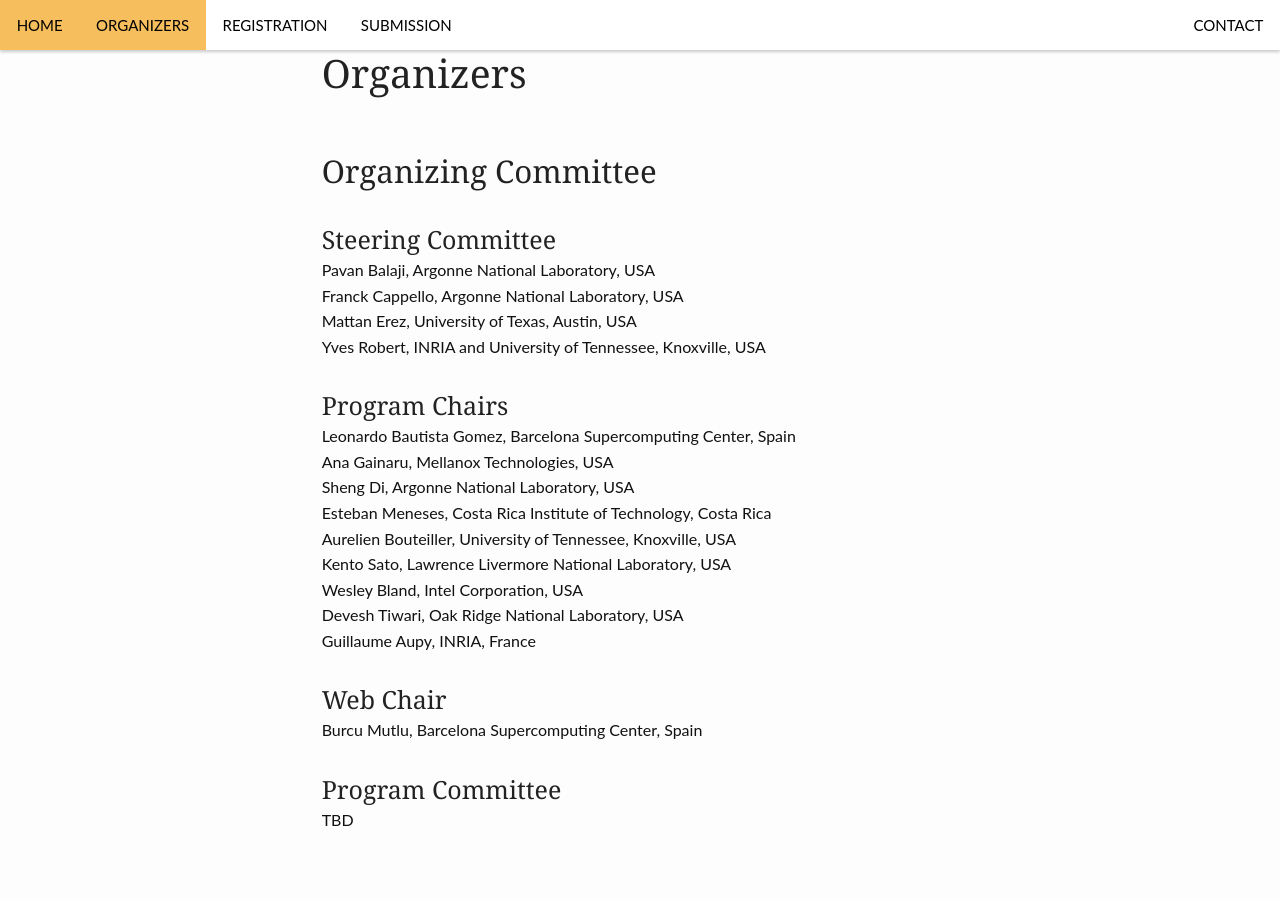
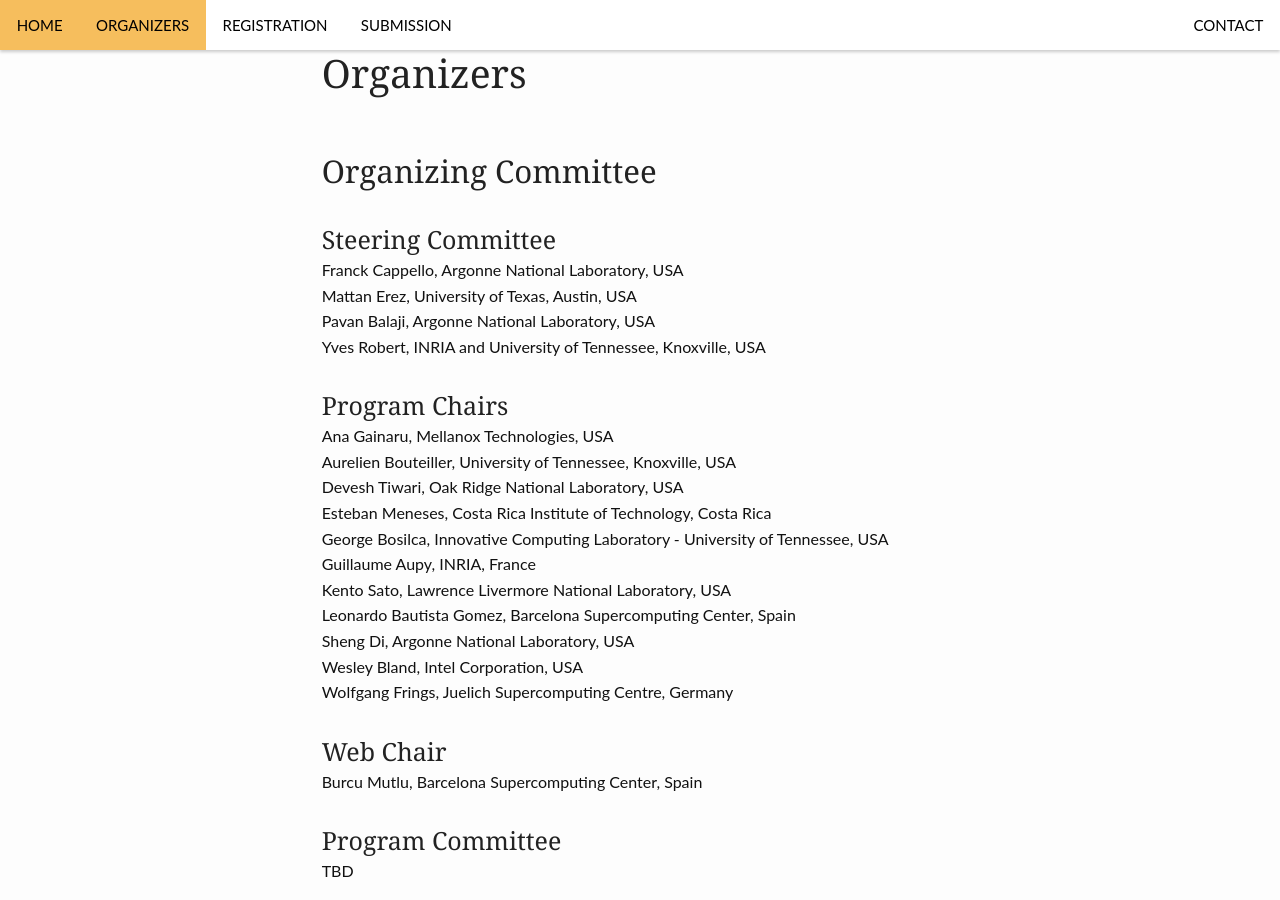
Before and after one commit to fts-workshop/fts17.github.io, a Jekyll site: the page built from organizers.md, in a window 1280 px wide and 900 px high, scrolled down 344 px. Built offline with Jekyll 4.4.1, drawn with Linux system fonts in a browser that asks for light colours.

Commit message:
PC list updated&sorted

```diff
--- a/organizers.md
+++ b/organizers.md
@@ -11,23 +11,25 @@ header:
 <h2>Organizing Committee</h2>
 
 <h3>Steering Committee </h3>
-
-Pavan Balaji, Argonne National Laboratory, USA<br>
 Franck Cappello, Argonne National Laboratory, USA<br>
 Mattan Erez, University of Texas, Austin, USA<br>
+Pavan Balaji, Argonne National Laboratory, USA<br>
 Yves Robert, INRIA and University of Tennessee, Knoxville, USA
 
 <h3>Program Chairs </h3>
 
+Ana Gainaru, Mellanox Technologies, USA<br>
+Aurelien Bouteiller, University of Tennessee, Knoxville, USA<br>
+Devesh Tiwari, Oak Ridge National Laboratory, USA<br>
+Esteban Meneses, Costa Rica Institute of Technology, Costa Rica<br>
+George Bosilca, Innovative Computing Laboratory - University of Tennessee, USA<br>
+Guillaume Aupy, INRIA, France<br>
+Kento Sato, Lawrence Livermore National Laboratory, USA<br>
 Leonardo Bautista Gomez, Barcelona Supercomputing Center, Spain<br>
-Ana Gainaru, Mellanox Technologies, USA<br>
 Sheng Di, Argonne National Laboratory, USA<br>
-Esteban Meneses, Costa Rica Institute of Technology, Costa Rica<br>
-Aurelien Bouteiller, University of Tennessee, Knoxville, USA<br>
-Kento Sato, Lawrence Livermore National Laboratory, USA<br>
 Wesley Bland, Intel Corporation, USA<br>
-Devesh Tiwari, Oak Ridge National Laboratory, USA<br>
-Guillaume Aupy, INRIA, France
+Wolfgang Frings, Juelich Supercomputing Centre, Germany<br>
+
 
 <h3>Web Chair </h3>
 
```
